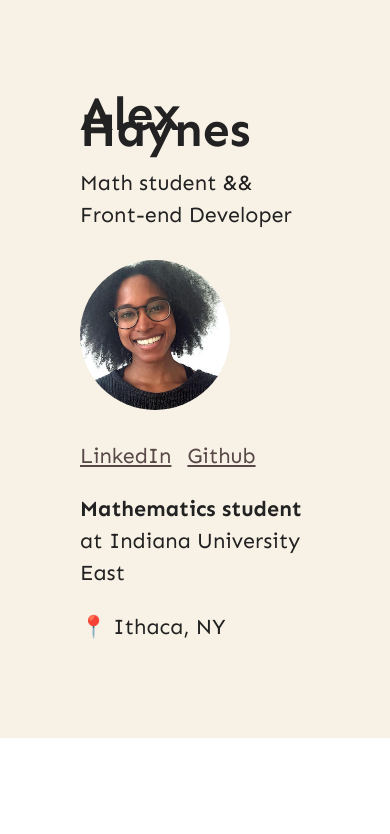
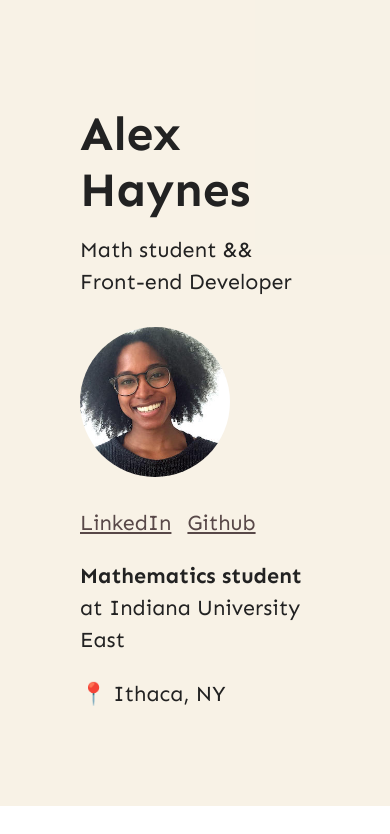
Before and after one commit to alexdhaynes/lexhaynes.com, a Next.js app: page / in a window 390 px wide. Shown: the top 834 px of the page. Built offline with nearby package versions, Linux system fonts and the light colour scheme.

Commit message:
mobile fix

```diff
--- a/src/pages/index.tsx
+++ b/src/pages/index.tsx
@@ -56,11 +56,14 @@ const SidebarASIDE = styled.aside`
   .sidebar-content {
     h1 {
       font-size: 3rem;
-      line-height: 1rem;
+      line-height: 3.5rem;
       margin-bottom: 0;
     }
     h2, h3, h4 {
       font-weight: 500;
+    }
+    h4 {
+      margin-top: 1rem;
     }
   }
 
```
